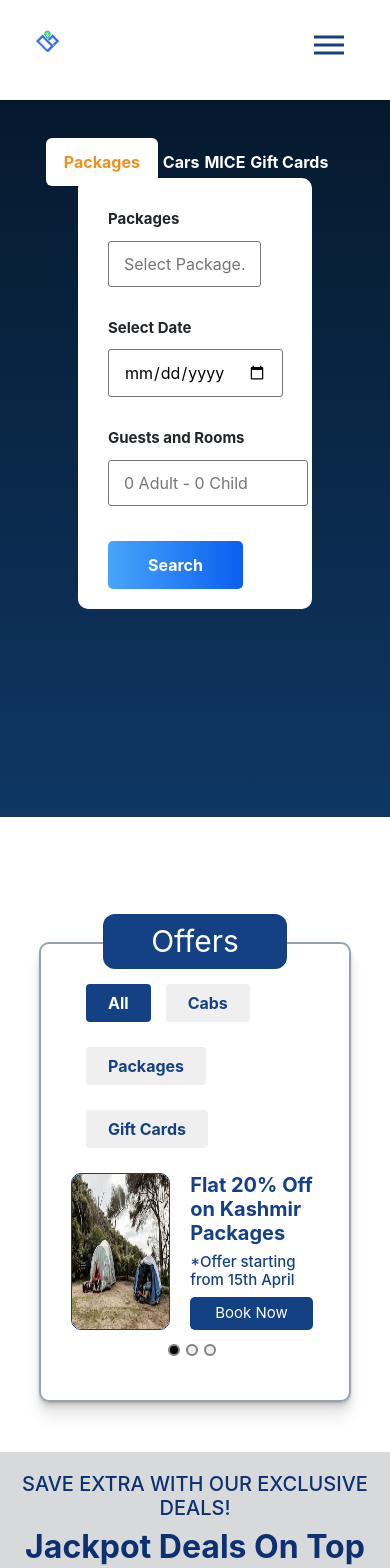
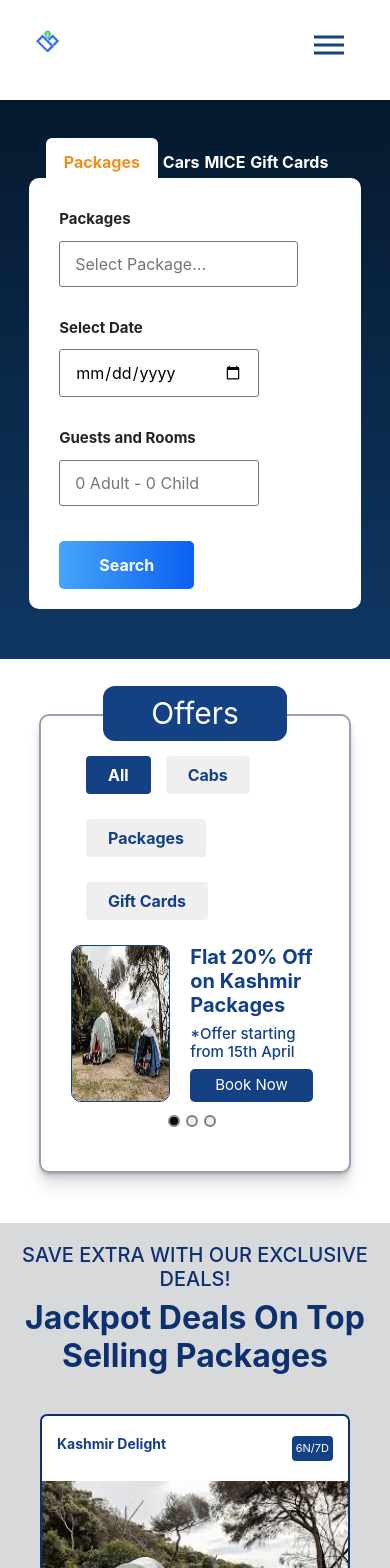
Before and after one commit to industrial-work/map_destination, a React (Vite) app: page / in a window 390 px wide. Shown: the top 1568 px of the page. Built offline with nearby package versions, Linux system fonts and the light colour scheme.

Commit message:
Fix some bugs

```diff
--- a/src/components/Footer/Footer.jsx
+++ b/src/components/Footer/Footer.jsx
@@ -14,22 +14,22 @@ const Footer = () => {
       <div className="contact-grid">
         <div className="contact-items">
           <i className="circle fas fa-phone-alt"></i>
-          <h4>CALL US NOW</h4>
+          <h6>CALL US NOW</h6>
           <p>+91 9315660204</p>
         </div>
         <div className="contact-items">
           <i className="circle fas fa-envelope"></i>
-          <h4>EMAIL US</h4>
+          <h6>EMAIL US</h6>
           <p>info@example.com</p>
         </div>
         <div className="contact-items">
           <i className="circle fas fa-book"></i>
-          <h4>BOOKING ENQUIRY</h4>
+          <h6>BOOKING ENQUIRY</h6>
           <p>Send Now</p>
         </div>
         <div className="contact-items">
           <i className="circle fas fa-share-alt"></i>
-          <h4>CONNECT VIA SOCIAL</h4>
+          <h6>CONNECT VIA SOCIAL</h6>
           <div className="social-icons">
             <i className="fab fa-facebook-f"></i>
             <i className="fab fa-twitter"></i>
@@ -55,7 +55,7 @@ const Footer = () => {
           </ul>
         </div>
         <div className="footer-col">
-          <h4>Company</h4>
+          <h6>Company</h6>
           <ul>
             <li><Link to="#">About us</Link></li>
             <li><Link to="#">News</Link></li>
@@ -64,7 +64,7 @@ const Footer = () => {
           </ul>
         </div>
         <div className="footer-col">
-          <h4>Contact</h4>
+          <h6>Contact</h6>
           <p>Office No. 603, GD Lorem ipsum dolor sit.</p>
           <p>255551984</p>
           <p>abc@gmail.com.com</p>
--- a/src/components/HomePage/Carbooking/Carbooking.css
+++ b/src/components/HomePage/Carbooking/Carbooking.css
@@ -3,25 +3,24 @@
     /* height: 40vh; */
 }
 .car-radio-btn{
-    margin: 15px 0px;
+    /* margin: 15px 0px; */
     display: flex;
     flex-wrap: wrap;
     justify-content: space-between;
-    width: 50%;
+    /* width: 50%; */
 }
 .radio-option{
-    padding: 8px 12px;
+    padding: 10px 12px;
     border-radius: 7px;
     margin-bottom: 5px;
 }
 .radio-option.active{
     background-color: #1e69b4;
     color: white;
-    display: flex;
-    align-items: center;
-    padding: 8px 12px;
     border-radius: 7px;
-    margin-bottom: 5px;
+}
+label{
+    margin-bottom: 0px;
 }
 
 .carBooking-parent{
--- a/src/components/HomePage/OfferSection/offerslide.css
+++ b/src/components/HomePage/OfferSection/offerslide.css
@@ -70,11 +70,7 @@
     flex-direction: column;
     margin-bottom: 50px;
 }
-@media only screen and (max-width: 400px) {
-    .offer-main-container{
-        margin-top: 70px;
-    }
-  }
+
  .offer-inner{
     border: 2px solid #96a2b2;
     width: 80%;
--- a/src/components/HomePage/home.css
+++ b/src/components/HomePage/home.css
@@ -1,13 +1,12 @@
 
 .h-main-container{
     background: linear-gradient(to bottom, #05192d, #0f3764);
-    height: 40vh;
+    padding-bottom: 50px;
     position: relative;
 }
 
 @media only screen and (max-width: 657px) {
     .h-main-container{
-        height: 85vh;
         margin-top: 100px;
     }
   }
@@ -50,11 +49,16 @@
 }
 .inner-white{
     background-color: #ffff;
-    width: 60%;
+    width: 70%;
     overflow: hidden;
     padding: 20px 30px;
     border-radius: 10px;
 }
+@media only screen and (max-width: 750px) {
+    .inner-white{
+        width: 85%;
+    }
+  }
 /* ------------------------------- */
 .parent-pkg{
     display: flex;
@@ -118,7 +122,9 @@
     padding: 10px;
     border-radius: 6px;
     padding: 12px 18px;
-
+  }
+.nav-button.active:focus{
+    outline: none;
   }
 
   /* --------------------------------------------------------- */
--- a/src/components/Service/OurServices/OurServices.css
+++ b/src/components/Service/OurServices/OurServices.css
@@ -5,6 +5,7 @@
 .services-heading{
     display: flex;
     flex-direction: column;
+    text-align: center;
     justify-content: center;
     align-items: center;
     margin-bottom: 90px;
--- a/src/components/SingleService/SingleServSlider/SingleServSlider.css
+++ b/src/components/SingleService/SingleServSlider/SingleServSlider.css
@@ -29,6 +29,16 @@ margin-bottom: 20px;
     background-color: #d9d9d9;
     padding: 30px 64px;
  }
+ @media only screen and (max-width: 600px) {
+    .singleserv-child h1{
+        border-radius: 65px;
+        font-size: 17px;
+        margin: 29px 0px;
+        background-color: #d9d9d9;
+        padding: 30px 64px;
+     }
+}
+
  .singleserv-child p{
      text-align: center;
  }
```
